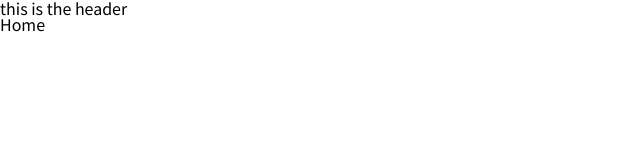
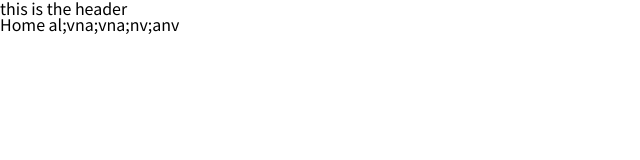
Before and after one commit to Jr005/hbo-clone, a Next.js app: page /home in a window 1280 px wide. Shown: the top 160 px of the page, without its empty margins (0-640 px from the left). Built offline with nearby package versions, Linux system fonts and the light colour scheme.

Commit message:
Made update to home page

```diff
--- a/pages/home.js
+++ b/pages/home.js
@@ -5,7 +5,7 @@ import MainLayout from "../components/layouts/MainLayout";
 export default function HomeView() {
 	return (
 		<MainLayout>
-			<div>Home</div>
+			<div>Home al;vna;vna;nv;anv</div>
 		</MainLayout>
 	);
 }
```
